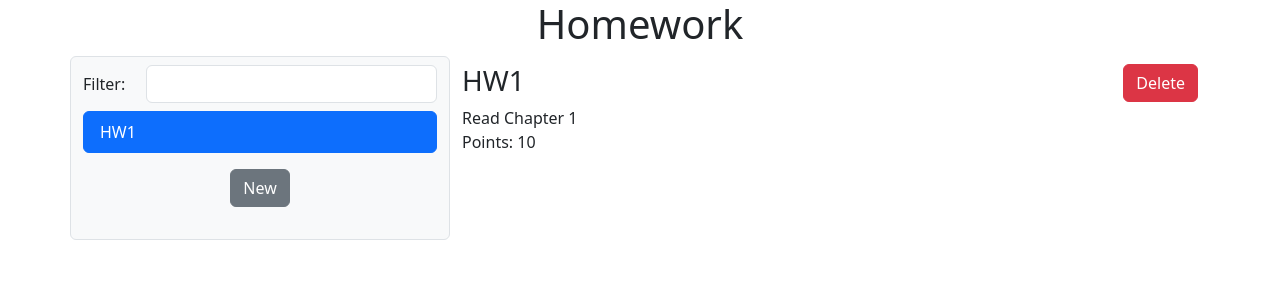
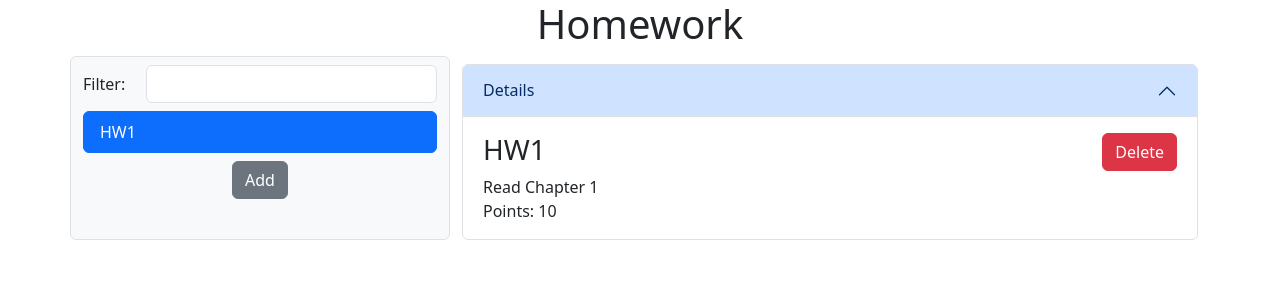
Before and after one commit to mickelson-classroom/list-detail-site-bridger-thompson, a React (Create React App) app in the folder client/: page / in a window 1280 px wide. Both pictures are taken after a click on the button "HW1". Shown: the top 300 px of the page. Built offline with nearby package versions, Linux system fonts and the light colour scheme.

Commit message:
modal and accordion

```diff
--- a/client/src/AddAssignments.tsx
+++ b/client/src/AddAssignments.tsx
@@ -5,7 +5,6 @@ import { Assignment } from "./App";
 export const AddAssignment: FC<{
   addAssignment: (a: Assignment) => void
 }> = ({ addAssignment }) => {
-  const [isAdding, setIsAdding] = useState(false);
   const [newTitle, setNewTitle] = useState("");
   const [newDescription, setNewDescription] = useState("");
   const [newPoints, setNewPoints] = useState(10);
@@ -23,16 +22,24 @@ export const AddAssignment: FC<{
       setNewDescription("")
       setNewPoints(10)
     }
-    setIsAdding(false)
   }
-  if (!isAdding) return (
-    <div className="text-center m-3">
+  return (
+    <>
+      <div className="text-center mt-2">
         <button className="btn btn-secondary"
-        onClick={() => setIsAdding(true)}>New</button>
+          type="button"
+          id="modalStart"
+          data-bs-toggle="modal"
+          data-bs-target="#addAssignmentModal">Add</button>
       </div>
-  )
-  return (
-    <form className="text-center mt-3 border rounded p-2 bg-white" onSubmit={submitHandler}>
+      <div className="modal fade" id="addAssignmentModal" tabIndex={-1}>
+        <div className="modal-dialog">
+          <div className="modal-content">
+            <div className="modal-header">
+              <h5 className="modal-title fs-5">Add Assignment</h5>
+            </div>
+            <div className="modal-body">
+              <div className="text-center mt-3 border rounded p-2 bg-white">
                 <div className="text-start">
                   <label htmlFor="titleInput" className="form-label">Title:</label>
                   <input type="text"
@@ -54,7 +61,14 @@ export const AddAssignment: FC<{
                     onChange={(e) => setNewPoints(Number(e.target.value))} />
                 </div>
                 <button className="btn btn-success mt-2"
+                  data-bs-dismiss="modal"
+                  onClick={submitHandler}
                   type="submit">Submit</button>
-    </form>
+              </div>
+            </div>
+          </div>
+        </div>
+      </div>
+    </>
   )
 }
--- a/client/src/AssignmentDetails.tsx
+++ b/client/src/AssignmentDetails.tsx
@@ -7,7 +7,16 @@ export const AssignmentDetails: FC<{
   deleteHandler: (a: Assignment) => void,
 }> = ({ assignment, deleteHandler }) => {
   return (
-    <>
+    <div>
+      <div className="accordion" id="assignmentDetailsAccordion">
+        <div className="accordion-item">
+          <h2 className="accordion-header">
+            <button className="accordion-button" type="button" data-bs-toggle="collapse" data-bs-target="#details" aria-expanded="true" aria-controls="details">
+              Details
+            </button>
+          </h2>
+          <div id="details" className="accordion-collapse collapse show" data-bs-parent="#assignmentDetailsAccordion">
+            <div className="accordion-body">
               <div className="row">
                 <div className="col">
                   <h3>{assignment.title}</h3>
@@ -19,6 +28,10 @@ export const AssignmentDetails: FC<{
               </div>
               <div>{assignment.description}</div>
               <div>Points: {assignment.points}</div>
-    </>
+            </div>
+          </div>
+        </div>
+      </div>
+    </div>
   )
 }
--- a/client/src/index.tsx
+++ b/client/src/index.tsx
@@ -1,6 +1,7 @@
 import React from 'react';
 import ReactDOM from 'react-dom/client';
 import 'bootstrap/dist/css/bootstrap.css';
+import 'bootstrap/dist/js/bootstrap.bundle.min.js';
 import reportWebVitals from './reportWebVitals';
 import { App } from './App';
 
```
Also changed, not shown: client/public/index.html (+4 -4 lines). Lines whose indentation alone changed are shown as unchanged.
